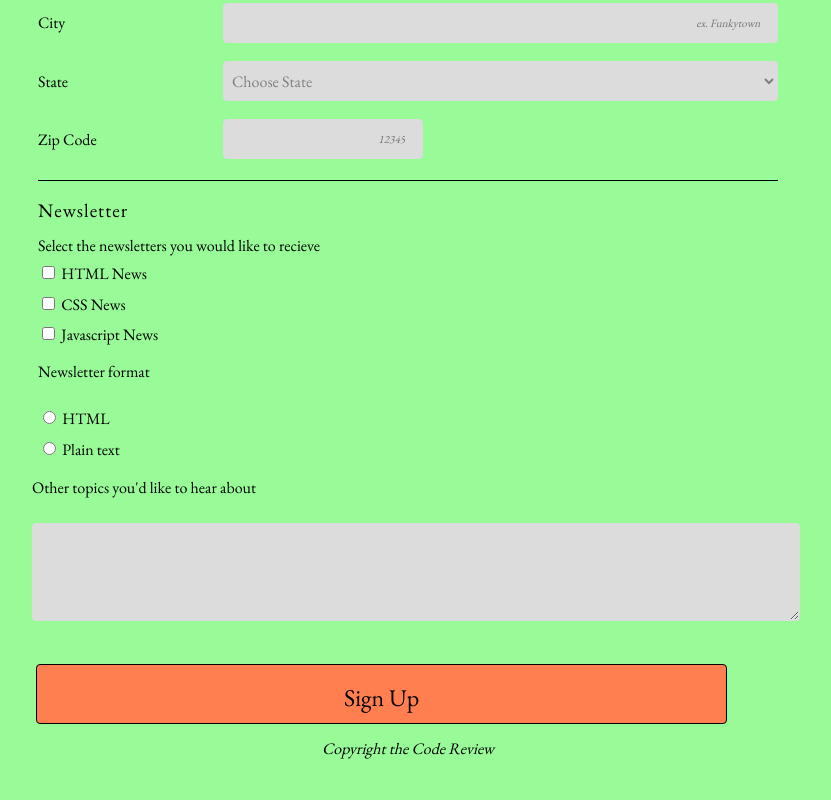
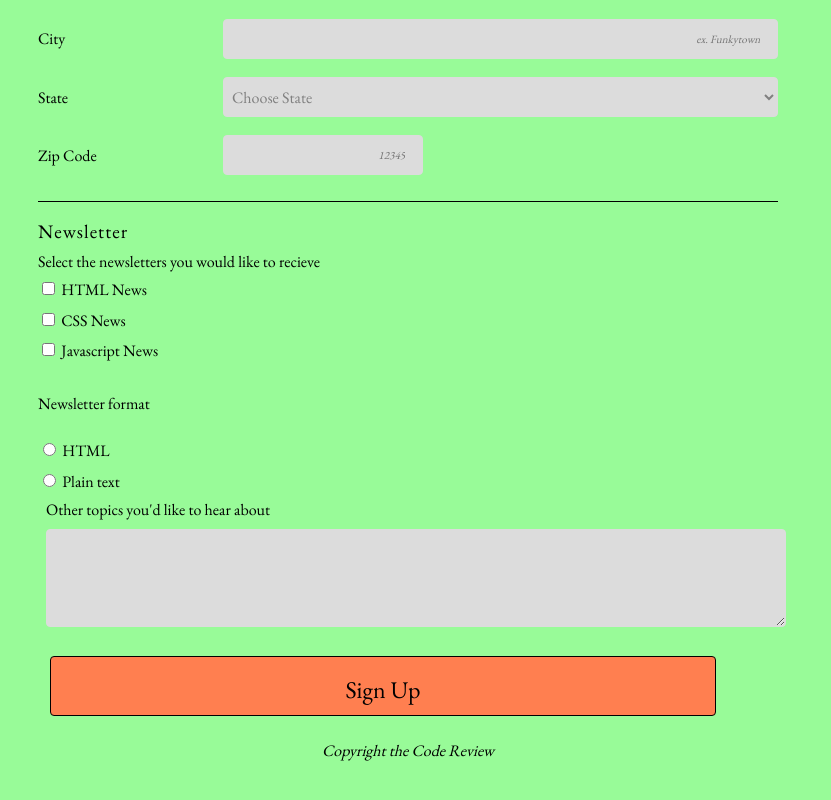
Before and after one commit to okaykendall/Project-3-Techdegree, a plain HTML site: page index.html in a window 1280 px wide. Shown: the part 498-1298 px from the top of the page, without its empty margins (232-1063 px from the left). Drawn offline with nearby package versions, Linux system fonts and the light colour scheme.

Commit message:
Final fixesss

```diff
--- a/index.html
+++ b/index.html
@@ -16,6 +16,7 @@
 <h1 class="subheader">Signup for our newsletter</h1>
 <p class="intro">Get the latest news on how your code is doing right in your inbox</p>
 </div>
+
 <form action="#" method="POST">
 <fieldset>
 <legend class="contact">Contact Information</legend>
@@ -43,8 +44,9 @@
    <input type="text" id="zip" name="zip" class="content" placeholder="12345">
 </div>
 </fieldset>
-<div class="secondsec">
+
 <fieldset>
+    <div class="secondsec">
 <legend class="news">Newsletter</legend>
 <label class="selnews">Select the newsletters you would like to recieve</label><br>
 <ul class="optionz">
@@ -64,7 +66,7 @@
 <ul class="radioz">
 <li>
 <input type="radio" id="html" name="format" value="HTML">
-<label for="htmlnews">HTML</label><br>
+<label for="html">HTML</label><br>
 </li>
 <li>
 <input type="radio" id="ptext" name="format" value="ptext">
@@ -72,8 +74,8 @@
 </li>
 </ul>
 </div>
-<p class="topics">Other topics you'd like to hear about</p>
-<textarea name="topics" rows="5" cols="25">
+<label for="topics" class="topics">Other topics you'd like to hear about</label>
+<textarea id="topics" name="topics" rows="5" cols="25">
 </textarea><br>
 <input type="submit" name="signup" value="Sign Up">
 </fieldset>
--- a/styles.css
+++ b/styles.css
@@ -168,6 +168,10 @@ li {
     margin-left: .5em;
 }
 
+label[for="signup"]{
+    visibility: hidden;
+}
+
 textarea {
     background-color: gainsboro;
     width: 90%;
@@ -213,9 +217,6 @@ footer {
     margin-bottom: 5px;
 }
 
-p {
-    margin-top: 0;
-}
 
 .firstsec {
     display:flex;
```
